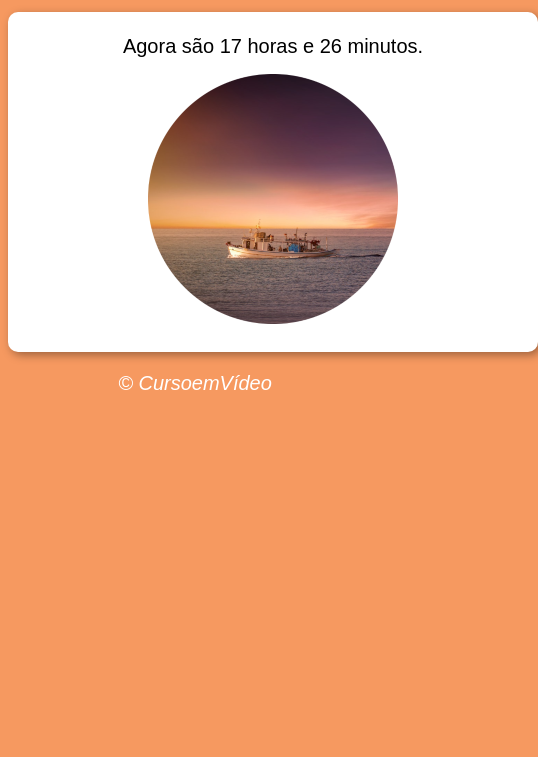
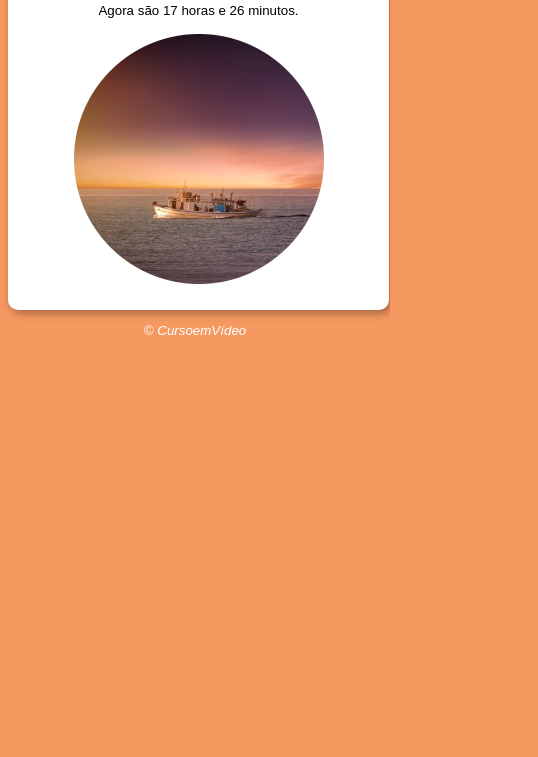
Before and after one commit to misaelguedes/hora-do-dia, a plain HTML site: page index.html in a window 390 px wide. Shown: the part 87-844 px from the top of the page, 538 px wide, since content can reach past the window. Drawn offline with Linux system fonts and the light colour scheme.

Commit message:
Criei media query

```diff
--- a/estilo.css
+++ b/estilo.css
@@ -29,3 +29,13 @@ footer {
     text-align: center;
     font-style: italic;
 }
+
+@media screen and (max-width: 768px) {
+    body {
+        font: normal 10pt arial;
+    }
+
+    section {
+        width: 90vw;
+    }
+}
```
